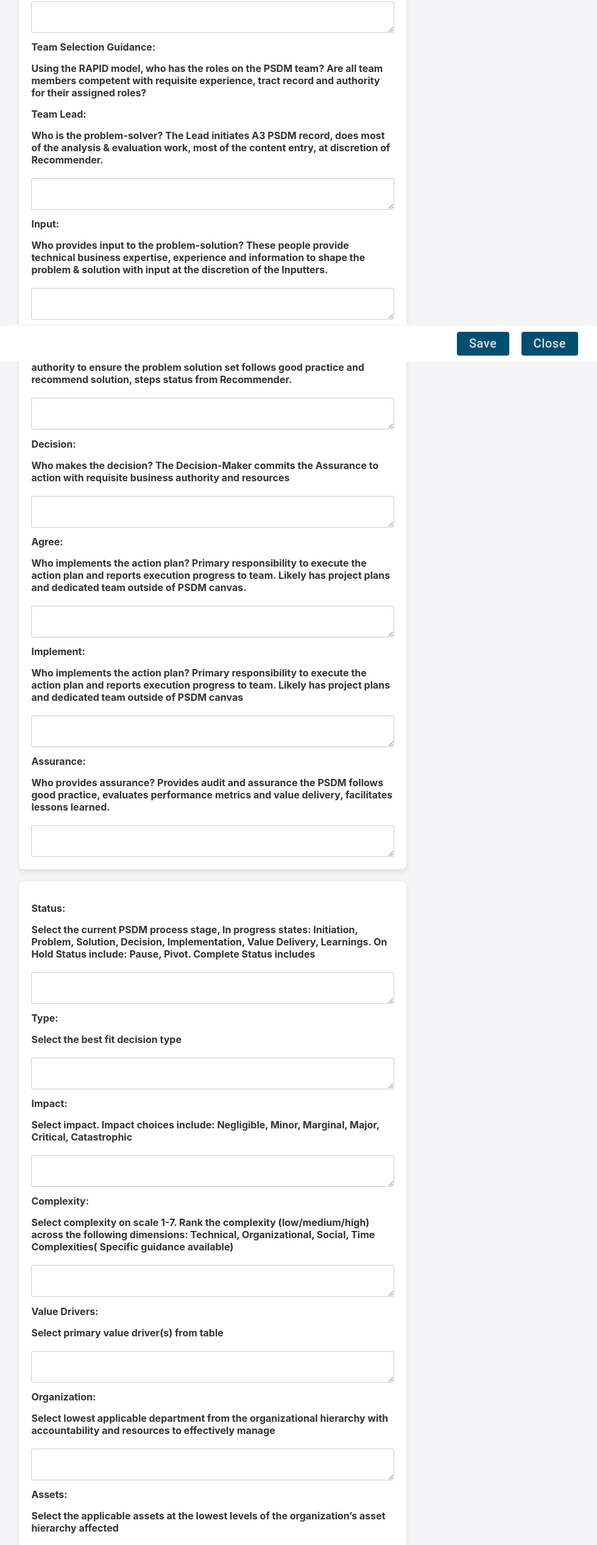
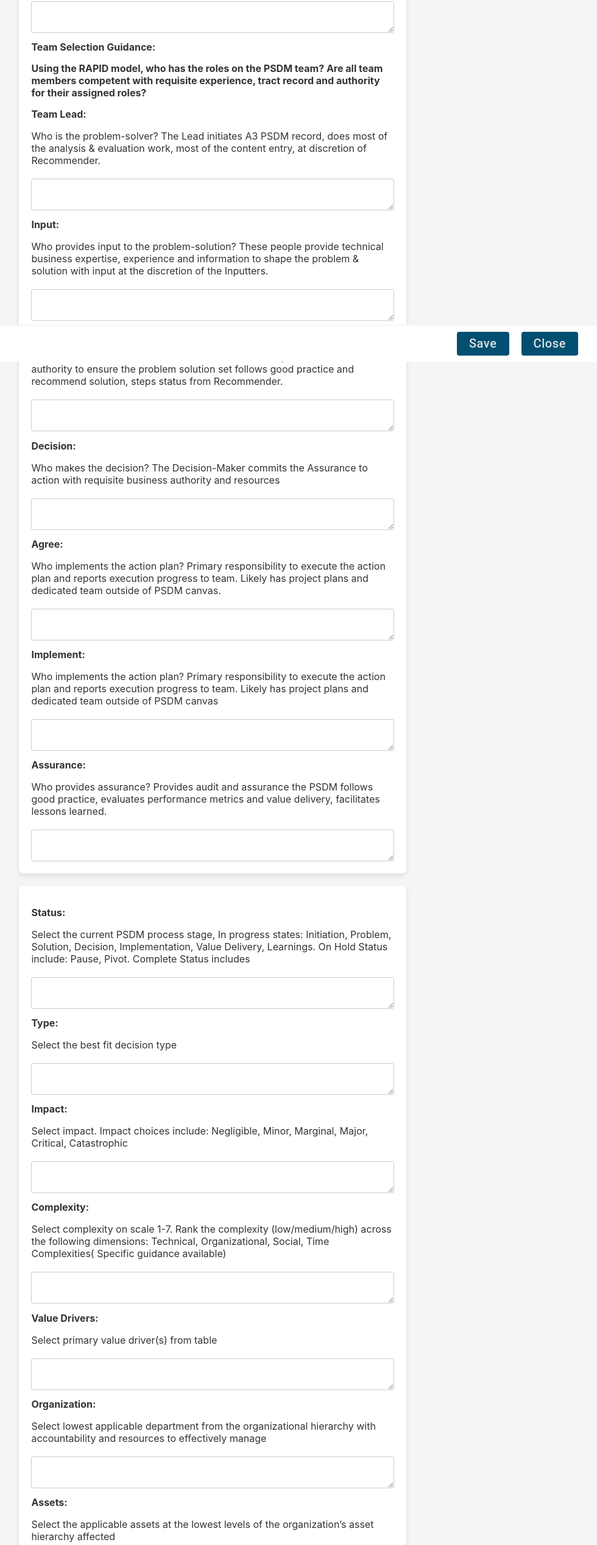
Before and after one commit to juliannetan/scio, a React (Create React App) app: page /scio/home/title-block in a window 1280 px wide. Shown: the part 207-2740 px from the top of the page at 61% size, without its empty margins (291-1271 px from the left). Built offline with nearby package versions, Linux system fonts and the light colour scheme; no server answers; the database is empty.

Commit message:
Edited Titleblock

```diff
--- a/src/pages/TitleBlockPage.js
+++ b/src/pages/TitleBlockPage.js
@@ -181,7 +181,7 @@ const TitleblockPage = ({
           <Title>Using the RAPID model, who has the roles on the PSDM team? Are all team members competent with requisite experience, tract record and authority for their assigned roles?</Title>
 
           <Title>Team Lead:</Title>
-          <Title>Who is the problem-solver? The Lead initiates A3 PSDM record, does most of the analysis & evaluation work, most of the content entry, at discretion of Recommender.</Title>
+          <p>Who is the problem-solver? The Lead initiates A3 PSDM record, does most of the analysis & evaluation work, most of the content entry, at discretion of Recommender.</p>
           <TextArea
             placeholder=''
             name='ProblemSolvers'
@@ -189,7 +189,7 @@ const TitleblockPage = ({
             onChange={handleChange}
           />
           <Title>Input:</Title>
-          <Title>Who provides input to the problem-solution? These people provide technical business expertise, experience and information to shape the problem & solution with input at the discretion of the Inputters.</Title>
+          <p>Who provides input to the problem-solution? These people provide technical business expertise, experience and information to shape the problem & solution with input at the discretion of the Inputters.</p>
           <TextArea
             placeholder=''
             name='Input'
@@ -197,7 +197,7 @@ const TitleblockPage = ({
             onChange={handleChange}
           />
           <Title>Recommend:</Title>
-          <Title>Who makes the recommendation? The Recommender provides technical authority to ensure the problem solution set follows good practice and recommend solution, steps status from Recommender.</Title>
+          <p>Who makes the recommendation? The Recommender provides technical authority to ensure the problem solution set follows good practice and recommend solution, steps status from Recommender.</p>
           <TextArea
             placeholder=''
             name='Recommend'
@@ -206,7 +206,7 @@ const TitleblockPage = ({
           />
 
           <Title>Decision:</Title>
-          <Title>Who makes the decision? The Decision-Maker commits the organization to action with requisite business authority and resources </Title>
+          <p>Who makes the decision? The Decision-Maker commits the organization to action with requisite business authority and resources </p>
           <TextArea
             placeholder=''
             name='DecisionMakers'
@@ -215,7 +215,7 @@ const TitleblockPage = ({
           />
 
           <Title>Implement:</Title>
-          <Title>Who  implements the action plan? Primary responsibility to execute the action plan and reports execution progress to team. Likely has project plans and  dedicated team outside of PSDM canvas</Title>
+          <p>Who  implements the action plan? Primary responsibility to execute the action plan and reports execution progress to team. Likely has project plans and  dedicated team outside of PSDM canvas</p>
           <TextArea
             placeholder=''
             name='Implement'
@@ -226,7 +226,7 @@ const TitleblockPage = ({
 
 
           <Title>Assurance:</Title>
-          <Title>Who provides assurance? Provides audit and assurance the PSDM follows good practice, evaluates performance metrics and value delivery, facilitates lessons learned.</Title>
+          <p>Who provides assurance? Provides audit and assurance the PSDM follows good practice, evaluates performance metrics and value delivery, facilitates lessons learned.</p>
           <TextArea
             placeholder=''
             name='Assurance'
@@ -237,7 +237,7 @@ const TitleblockPage = ({
         </Section>
         <Section>
           <Title>Status:</Title>
-          <Title>Select the current PSDM process stage, In progress states: Initiation, Problem, Solution, Decision, Implementation, Value Delivery, Learnings. On Hold Status include: Pause, Pivot. Complete Status includes</Title>
+          <p>Select the current PSDM process stage, In progress states: Initiation, Problem, Solution, Decision, Implementation, Value Delivery, Learnings. On Hold Status include: Pause, Pivot. Complete Status includes</p>
           <TextArea
             placeholder=''
             name='Status'
@@ -253,7 +253,7 @@ const TitleblockPage = ({
             onChange={handleChange}
           />
           <Title>Impact:</Title>
-          <Title>Select impact. Impact choices include: Negligible, Minor, Marginal, Major, Critical, Catastrophic</Title>
+          <p>Select impact. Impact choices include: Negligible, Minor, Marginal, Major, Critical, Catastrophic</p>
           <TextArea
             placeholder=''
             name='Impact'
@@ -261,7 +261,7 @@ const TitleblockPage = ({
             onChange={handleChange}
           />
           <Title>Complexity:</Title>
-          <Title>Select complexity on scale 1-7. Rank the complexity (low/medium/high) across the following dimensions: Technical, Organizational, Social, Time Complexities( Specific guidance available)</Title>
+          <p>Select complexity on scale 1-7. Rank the complexity (low/medium/high) across the following dimensions: Technical, Organizational, Social, Time Complexities( Specific guidance available)</p>
           <TextArea
             placeholder=''
             name='Complexity'
@@ -269,7 +269,7 @@ const TitleblockPage = ({
             onChange={handleChange}
           />
           <Title>Value Drivers:</Title>
-          <Title>Select primary value driver(s) from table</Title>
+          <p>Select primary value driver(s) from table</p>
           <TextArea
             placeholder=''
             name='ValueDrivers'
@@ -277,7 +277,7 @@ const TitleblockPage = ({
             onChange={handleChange}
           />
           <Title>Organization:</Title>
-          <Title>Select lowest applicable department from the organizational hierarchy with accountability and resources to effectively manage</Title>
+          <p>Select lowest applicable department from the organizational hierarchy with accountability and resources to effectively manage</p>
           <TextArea
             placeholder=''
             name='Organization'
@@ -285,7 +285,7 @@ const TitleblockPage = ({
             onChange={handleChange}
           />
           <Title>Assets:</Title>
-          <Title>Select the applicable assets at the lowest levels of the organization’s asset hierarchy affected</Title>
+          <p>Select the applicable assets at the lowest levels of the organization’s asset hierarchy affected</p>
           <TextArea
             placeholder=''
             name='Assets'
@@ -293,7 +293,7 @@ const TitleblockPage = ({
             onChange={handleChange}
           />
           <Title>Practice:</Title>
-          <Title>Select most applicable practice. Practices may include: Operations, Maintenance, Reliability Engineering, Asset Strategy, Asset Planning, Asset Information, Shutdown/ Turnaround Outages, Supply Chain, Risk Management. </Title>
+          <p>Select most applicable practice. Practices may include: Operations, Maintenance, Reliability Engineering, Asset Strategy, Asset Planning, Asset Information, Shutdown/ Turnaround Outages, Supply Chain, Risk Management. </p>
           <TextArea
             placeholder=''
             name='Practice'
--- a/src/pages/TitleblockDisplay.js
+++ b/src/pages/TitleblockDisplay.js
@@ -117,35 +117,35 @@ const TitleblockDisplay = ({ selectedEntryId, selectedId, onClose }) => {
 
 
           <Title>Team Lead:</Title>
-          <Title>Who is the problem-solver? The Lead initiates A3 PSDM record, does most of the analysis & evaluation work, most of the content entry, at discretion of Recommender.</Title>
+          <p>Who is the problem-solver? The Lead initiates A3 PSDM record, does most of the analysis & evaluation work, most of the content entry, at discretion of Recommender.</p>
           <TextArea
             name='ProblemSolvers'
             onChange={handleChange}
             value={titleblock.ProblemSolvers || ''}
           />
           <Title>Input:</Title>
-          <Title>Who provides input to the problem-solution? These people provide technical business expertise, experience and information to shape the problem & solution with input at the discretion of the Inputters.</Title>
+          <p>Who provides input to the problem-solution? These people provide technical business expertise, experience and information to shape the problem & solution with input at the discretion of the Inputters.</p>
           <TextArea
             name='Input'
             onChange={handleChange}
             value={titleblock.Input || ''}
           />
           <Title>Recommend:</Title>
-          <Title>Who makes the recommendation? The Recommender provides technical authority to ensure the problem solution set follows good practice and recommend solution, steps status from Recommender.</Title>
+          <p>Who makes the recommendation? The Recommender provides technical authority to ensure the problem solution set follows good practice and recommend solution, steps status from Recommender.</p>
           <TextArea
             name='Recommend'
             onChange={handleChange}
             value={titleblock.Recommend || ''}
           />
           <Title>Decision:</Title>
-          <Title>Who makes the decision? The Decision-Maker commits the Assurance to action with requisite business authority and resources </Title>
+          <p>Who makes the decision? The Decision-Maker commits the Assurance to action with requisite business authority and resources </p>
           <TextArea
             name='DecisionMakers'
             onChange={handleChange}
             value={titleblock.DecisionMakers || ''}
           />
           <Title>Agree:</Title>
-          <Title>Who implements the action plan? Primary responsibility to execute the action plan and reports execution progress to team. Likely has project plans and dedicated team outside of PSDM canvas.</Title>
+          <p>Who implements the action plan? Primary responsibility to execute the action plan and reports execution progress to team. Likely has project plans and dedicated team outside of PSDM canvas.</p>
           <TextArea
             name='Agree'
             onChange={handleChange}
@@ -153,7 +153,7 @@ const TitleblockDisplay = ({ selectedEntryId, selectedId, onClose }) => {
           />
 
           <Title>Implement:</Title>
-          <Title>Who  implements the action plan? Primary responsibility to execute the action plan and reports execution progress to team. Likely has project plans and  dedicated team outside of PSDM canvas</Title>
+          <p>Who  implements the action plan? Primary responsibility to execute the action plan and reports execution progress to team. Likely has project plans and  dedicated team outside of PSDM canvas</p>
           <TextArea
             name='Implement'
             onChange={handleChange}
@@ -161,7 +161,7 @@ const TitleblockDisplay = ({ selectedEntryId, selectedId, onClose }) => {
           />
 
           <Title>Assurance:</Title>
-          <Title>Who provides assurance? Provides audit and assurance the PSDM follows good practice, evaluates performance metrics and value delivery, facilitates lessons learned.</Title>
+          <p>Who provides assurance? Provides audit and assurance the PSDM follows good practice, evaluates performance metrics and value delivery, facilitates lessons learned.</p>
           <TextArea
             name='Assurance'
             required={false}
@@ -172,7 +172,7 @@ const TitleblockDisplay = ({ selectedEntryId, selectedId, onClose }) => {
         </Section>
         <Section>
         <Title>Status:</Title>
-        <Title>Select the current PSDM process stage, In progress states: Initiation, Problem, Solution, Decision, Implementation, Value Delivery, Learnings. On Hold Status include: Pause, Pivot. Complete Status includes</Title>
+        <p>Select the current PSDM process stage, In progress states: Initiation, Problem, Solution, Decision, Implementation, Value Delivery, Learnings. On Hold Status include: Pause, Pivot. Complete Status includes</p>
           <TextArea
             name='Status'
             required={false}
@@ -180,7 +180,7 @@ const TitleblockDisplay = ({ selectedEntryId, selectedId, onClose }) => {
             defaultValue={titleblock.Status}
           />
           <Title>Type:</Title>
-          <Title>Select the best fit decision type</Title>
+          <p>Select the best fit decision type</p>
           <TextArea
             name='Type'
             required={false}
@@ -188,7 +188,7 @@ const TitleblockDisplay = ({ selectedEntryId, selectedId, onClose }) => {
             defaultValue={titleblock.Type}
           />
           <Title>Impact:</Title>
-          <Title>Select impact. Impact choices include: Negligible, Minor, Marginal, Major, Critical, Catastrophic</Title>
+          <p>Select impact. Impact choices include: Negligible, Minor, Marginal, Major, Critical, Catastrophic</p>
           <TextArea
             name='Impact'
             required={false}
@@ -196,7 +196,7 @@ const TitleblockDisplay = ({ selectedEntryId, selectedId, onClose }) => {
             defaultValue={titleblock.Impact}
           />
           <Title>Complexity:</Title>
-          <Title>Select complexity on scale 1-7. Rank the complexity (low/medium/high) across the following dimensions: Technical, Organizational, Social, Time Complexities( Specific guidance available)</Title>
+          <p>Select complexity on scale 1-7. Rank the complexity (low/medium/high) across the following dimensions: Technical, Organizational, Social, Time Complexities( Specific guidance available)</p>
           <TextArea
             name='Complexity'
             required={false}
@@ -204,7 +204,7 @@ const TitleblockDisplay = ({ selectedEntryId, selectedId, onClose }) => {
             defaultValue={titleblock.Complexity}
           />
           <Title>Value Drivers:</Title>
-          <Title>Select primary value driver(s) from table</Title>
+          <p>Select primary value driver(s) from table</p>
           <TextArea
             name='ValueDrivers'
             required={false}
@@ -212,7 +212,7 @@ const TitleblockDisplay = ({ selectedEntryId, selectedId, onClose }) => {
             defaultValue={titleblock.ValueDrivers}
           />
           <Title>Organization:</Title>
-          <Title>Select lowest applicable department from the organizational hierarchy with accountability and resources to effectively manage</Title>
+          <p>Select lowest applicable department from the organizational hierarchy with accountability and resources to effectively manage</p>
           <TextArea
             name='Organization'
             required={false}
@@ -220,7 +220,7 @@ const TitleblockDisplay = ({ selectedEntryId, selectedId, onClose }) => {
             defaultValue={titleblock.Organization}
           />
           <Title>Assets:</Title>
-          <Title>Select the applicable assets at the lowest levels of the organization’s asset hierarchy affected</Title>
+          <p>Select the applicable assets at the lowest levels of the organization’s asset hierarchy affected</p>
           <TextArea
             name='Assets'
             required={false}
@@ -228,7 +228,7 @@ const TitleblockDisplay = ({ selectedEntryId, selectedId, onClose }) => {
             defaultValue={titleblock.Assets}
           />
           <Title>Practice:</Title>
-          <Title>Select most applicable practice. Practices may include: Operations, Maintenance, Reliability Engineering, Asset Strategy, Asset Planning, Asset Information, Shutdown/ Turnaround Outages, Supply Chain, Risk Management. </Title>
+          <p>Select most applicable practice. Practices may include: Operations, Maintenance, Reliability Engineering, Asset Strategy, Asset Planning, Asset Information, Shutdown/ Turnaround Outages, Supply Chain, Risk Management. </p>
           <TextArea
             name='Practice'
             required={false}
```
